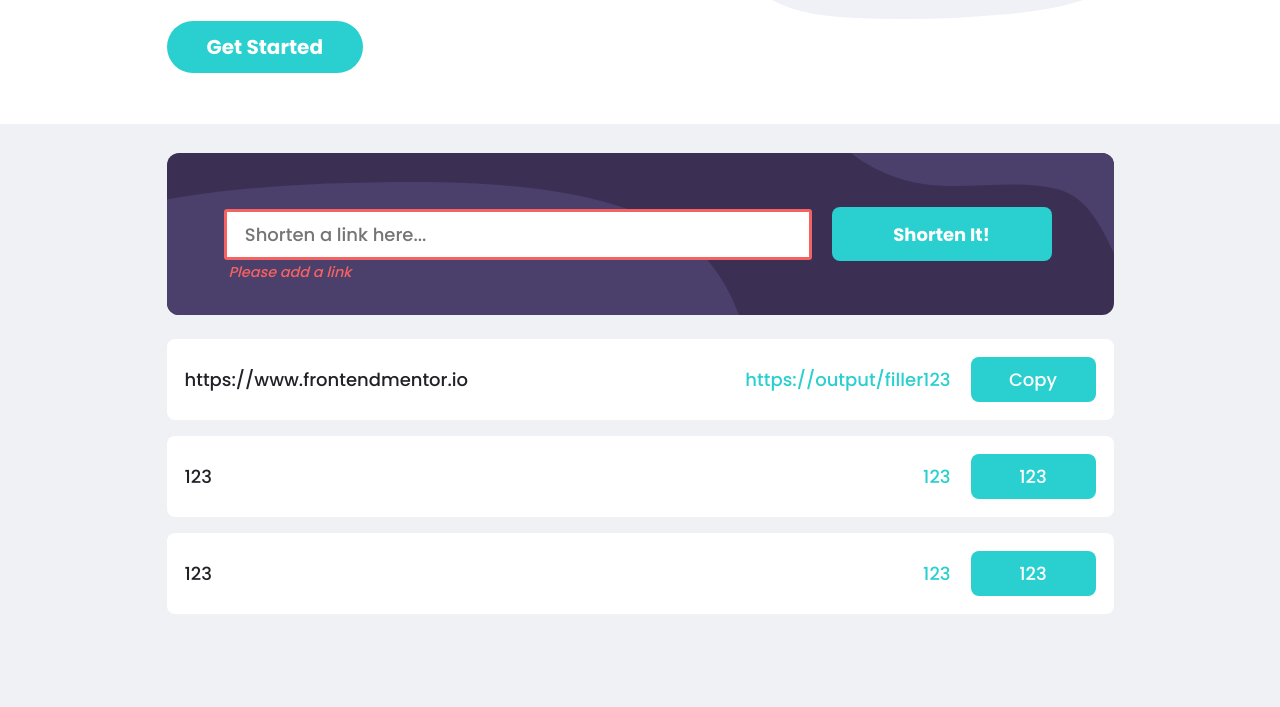
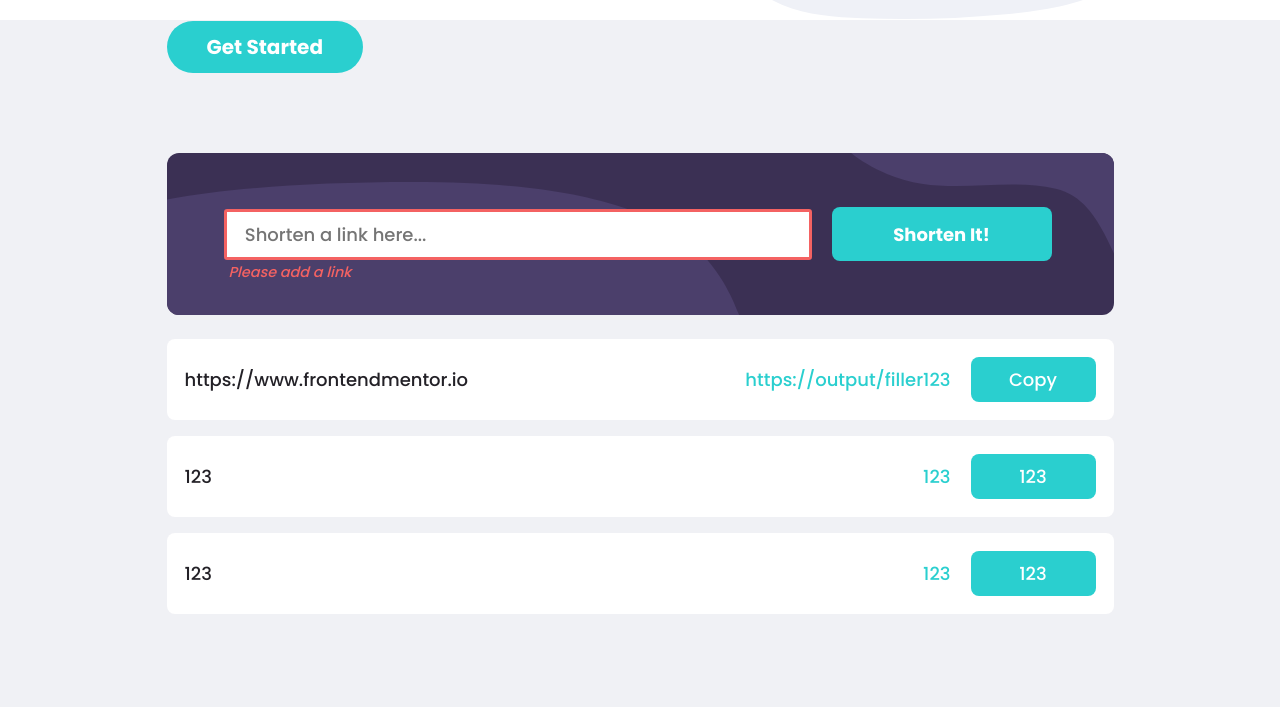
Before and after one commit to KepKepgithub/url-shortening-api, a plain HTML site: page index.html in a window 1280 px wide. Shown: the part 556-1263 px from the top of the page. Drawn offline with Linux system fonts and the light colour scheme.

Commit message:
cut the gray background down a bit

```diff
--- a/css/_global.scss
+++ b/css/_global.scss
@@ -31,9 +31,9 @@
     .background_gray{
         position: absolute;
         width: 100%;
-        height: 325vh;
+        height: 191vh;
         left: 0;
-        top: 85vh;
+        top: 72vh;
         background: #F0F1F5;
     }
     body{
```
Also changed, not shown: css/main.css.
